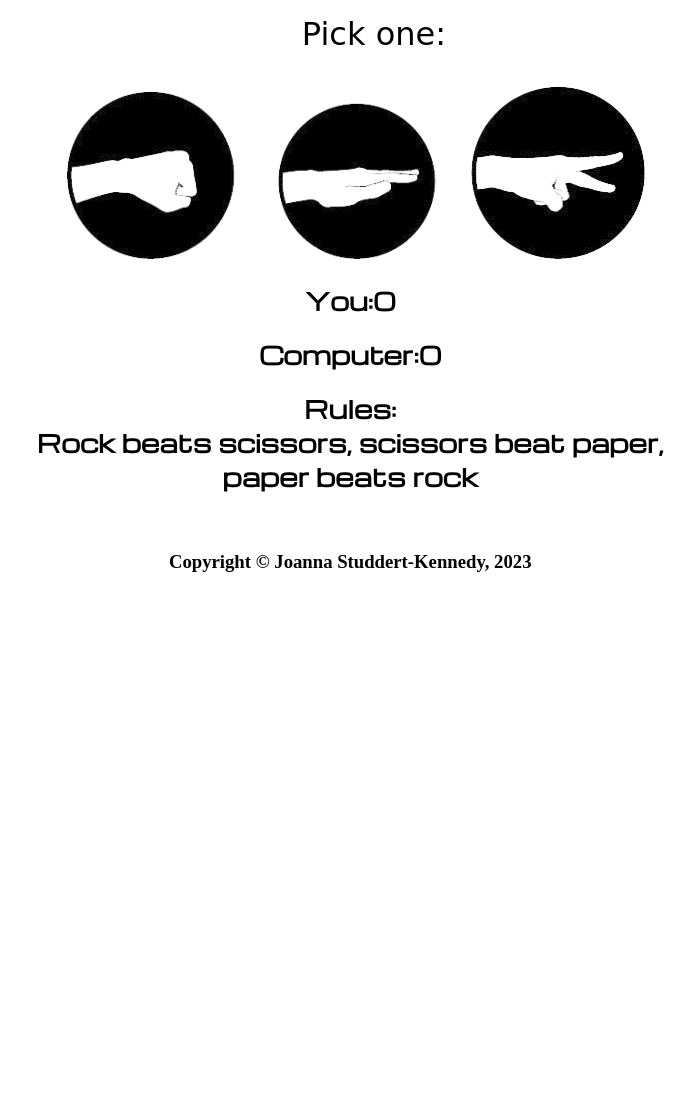
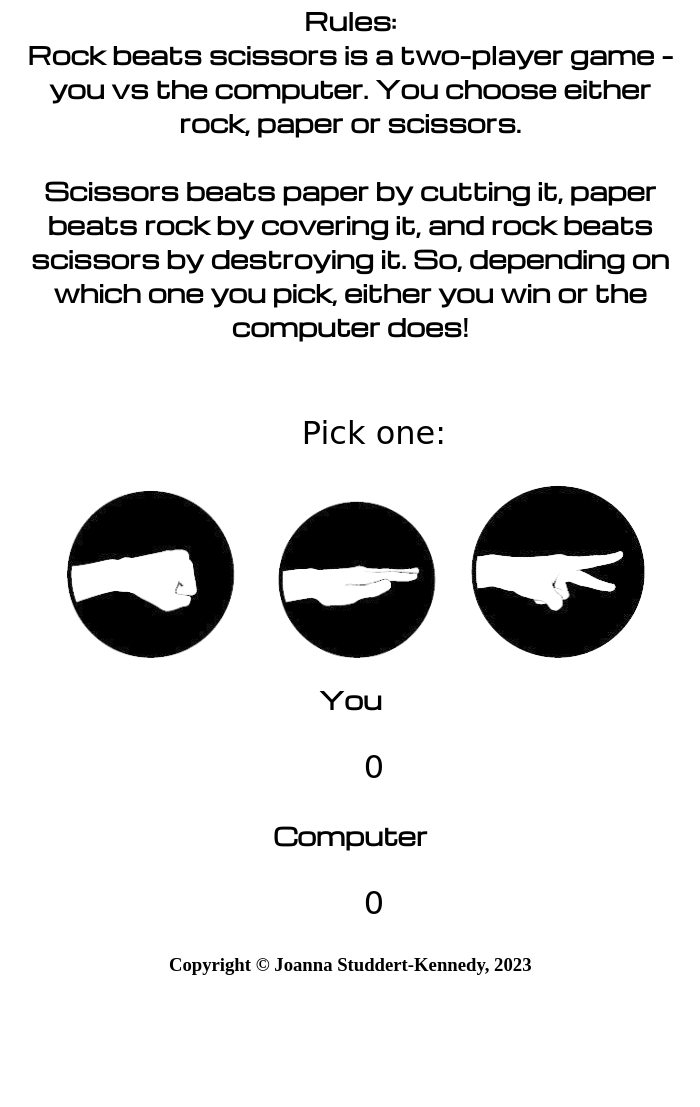
Before and after one commit to Code-Institute-Submissions/Rock-Paper-Scissors-91, a plain HTML site: page index.html in a window 1280 px wide. Shown: the part 459-1566 px from the top of the page, without its empty margins (274-974 px from the left). Before the commit the page ends 1032 px from the top, so only its background shows below. Drawn offline with nearby package versions, Linux system fonts and the light colour scheme; a web font is replaced by a local one.

Commit message:
add further details on rules and start building game code

```diff
--- a/assests/css/style.css
+++ b/assests/css/style.css
@@ -40,8 +40,6 @@ p {
     font-size: 200%;
 }
 
-
-
 /*Game area*/
 
 .game-area {
@@ -52,7 +50,9 @@ p {
     margin-left: 35%;
     width:20%;
 
+
 }
+
 
 .paper {
 
--- a/index.html
+++ b/index.html
@@ -20,22 +20,40 @@
   <img src="./assests/images/main-image.png" class="main-image"
     alt="A cartoon picture of a smiling rock, paper and scissors">
 
-
   <section class="game-area">
 
-    <p>Pick one:</p>
-    <img src="./assests/images/rock.png" class="rock">
-    <img src="./assests/images/paper.png" class="paper">
-    <img src="./assests/images/scissors.png" class="scissors">
+    <h2>Rules:
+      <br>Rock beats scissors is a two-player game - you vs the computer. You choose either rock, paper or scissors.
+      <br><br>Scissors beats
+      paper by cutting it, paper beats rock by covering it, and rock beats scissors by destroying it. So, depending on
+      which one
+      you pick, either you win or the computer does!</h2>
+    <br>
 
-    <h2>You:0</h2>
-    <h2>Computer:0</h2>
+    <div class="play">
+      <p class="winner">Pick one:</p>
+
+    <img src="./assests/images/rock.png" data-choice="0" class="rock" alt="rock">
+    <img src="./assests/images/paper.png" data-choice="1" class="paper" alt="paper">
+    <img src="./assests/images/scissors.png" data-choice="2" class="scissors"alt="scissors">
+
+    <div class="score">
+      <div class="player-score">
+        <h2>You</h2>
+        <p>0</p>
+
+        <div class="computer-score">
+          <h2>Computer</h2>
+          <p>0</p>
+        </div>
+      </div>
+
+
+
 </body>
 <footer>
-  <h2>Rules:
-    <br>Rock beats scissors, scissors beat paper, paper beats rock</h2>
-    <br>
-    <h3>Copyright © Joanna Studdert-Kennedy, 2023</h3>
+
+  <h3>Copyright © Joanna Studdert-Kennedy, 2023</h3>
 
 </footer>
 
```
Also changed, not shown: 1 other file.
